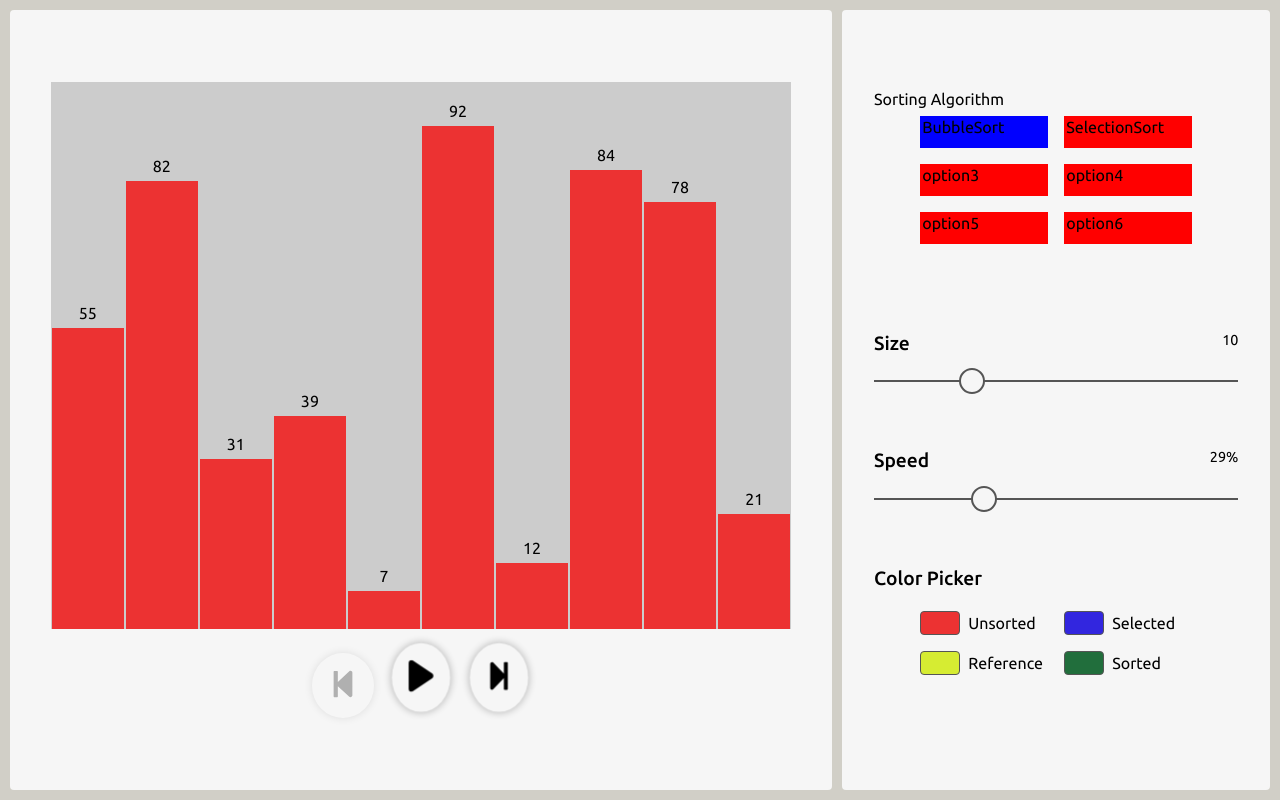
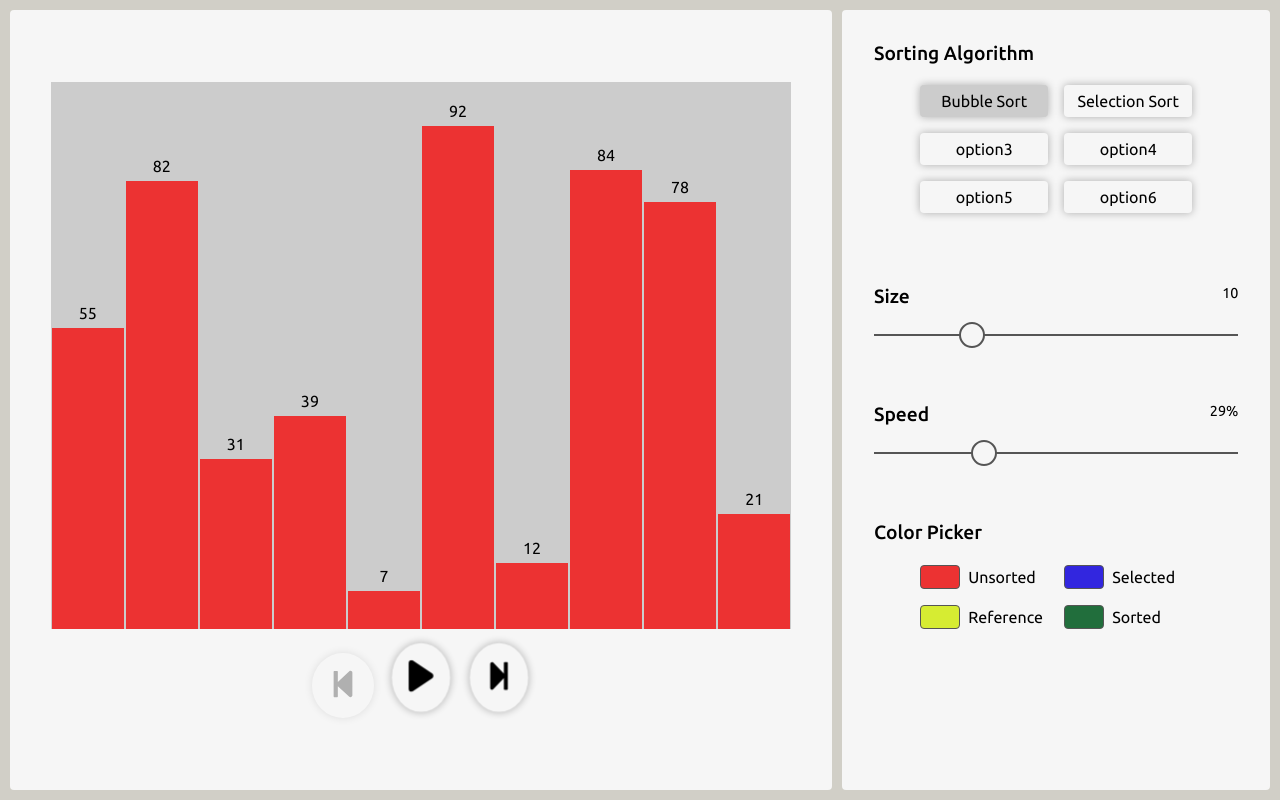
Before and after one commit to alsersan/sorting-visualizer, a React (Create React App) app: page / in a window 1280 px wide. Built offline with nearby package versions, Linux system fonts and the light colour scheme.

Commit message:
AlgorithmOptions: changed input radio for buttons

```diff
--- a/src/components/Sidebar/components/AlgorithmOptions.js
+++ b/src/components/Sidebar/components/AlgorithmOptions.js
@@ -6,9 +6,15 @@ import { useAlgorithmContext } from "../../../contexts/AlgorithmContext";
 
 const Container = styled.div`
   width: 100%;
-  margin: 3rem 0;
+  margin: 0 0 2rem;
   opacity: ${(props) => (props.hasStarted ? "0.4" : "1")};
   pointer-events: ${(props) => (props.hasStarted ? "none" : "auto")};
+`;
+
+const Title = styled.div`
+  font-weight: 500;
+  font-size: 1.2rem;
+  margin-bottom: 0.8rem;
 `;
 
 const FlexWrapper = styled.div`
@@ -17,15 +23,23 @@ const FlexWrapper = styled.div`
   justify-content: center;
 `;
 
-const Label = styled.label`
+const Button = styled.button`
   display: flex;
   flex-grow: 1;
-  padding: 2px;
+  align-items: center;
+  justify-content: center;
+  border: none;
+  border-radius: 4px;
+  outline: none;
+  font-size: 1rem;
+  font-family: inherit;
+  box-shadow: 0 0 0.5rem rgba(0, 0, 0, 0.3);
   height: 2rem;
   width: 8rem;
   max-width: 8rem;
   margin: 0.5rem;
-  background-color: ${(props) => (props.active ? "blue" : "red")};
+  background-color: ${(props) =>
+    props.active ? "#ccc" : props.theme.backgroundColor.secondary};
   cursor: pointer;
 `;
 
@@ -35,29 +49,23 @@ const AlgorithmOptions = () => {
 
   return (
     <Container hasStarted={hasStarted}>
-      <div>Sorting Algorithm</div>
+      <Title>Sorting Algorithm</Title>
       <FlexWrapper>
         {[
-          "BubbleSort",
-          "SelectionSort",
+          "Bubble Sort",
+          "Selection Sort",
           "option3",
           "option4",
           "option5",
           "option6",
         ].map((option, index) => (
-          <React.Fragment key={index}>
-            <input
-              style={{ display: "none" }}
-              hide="hide"
-              type="radio"
-              id={option}
-              name="option"
-              onClick={() => setActiveOption(index)}
-            />
-            <Label active={index === activeOption} htmlFor={option}>
-              <span>{option}</span>
-            </Label>
-          </React.Fragment>
+          <Button
+            key={index}
+            active={index === activeOption}
+            onClick={() => setActiveOption(index)}
+          >
+            {option}
+          </Button>
         ))}
       </FlexWrapper>
     </Container>
```
